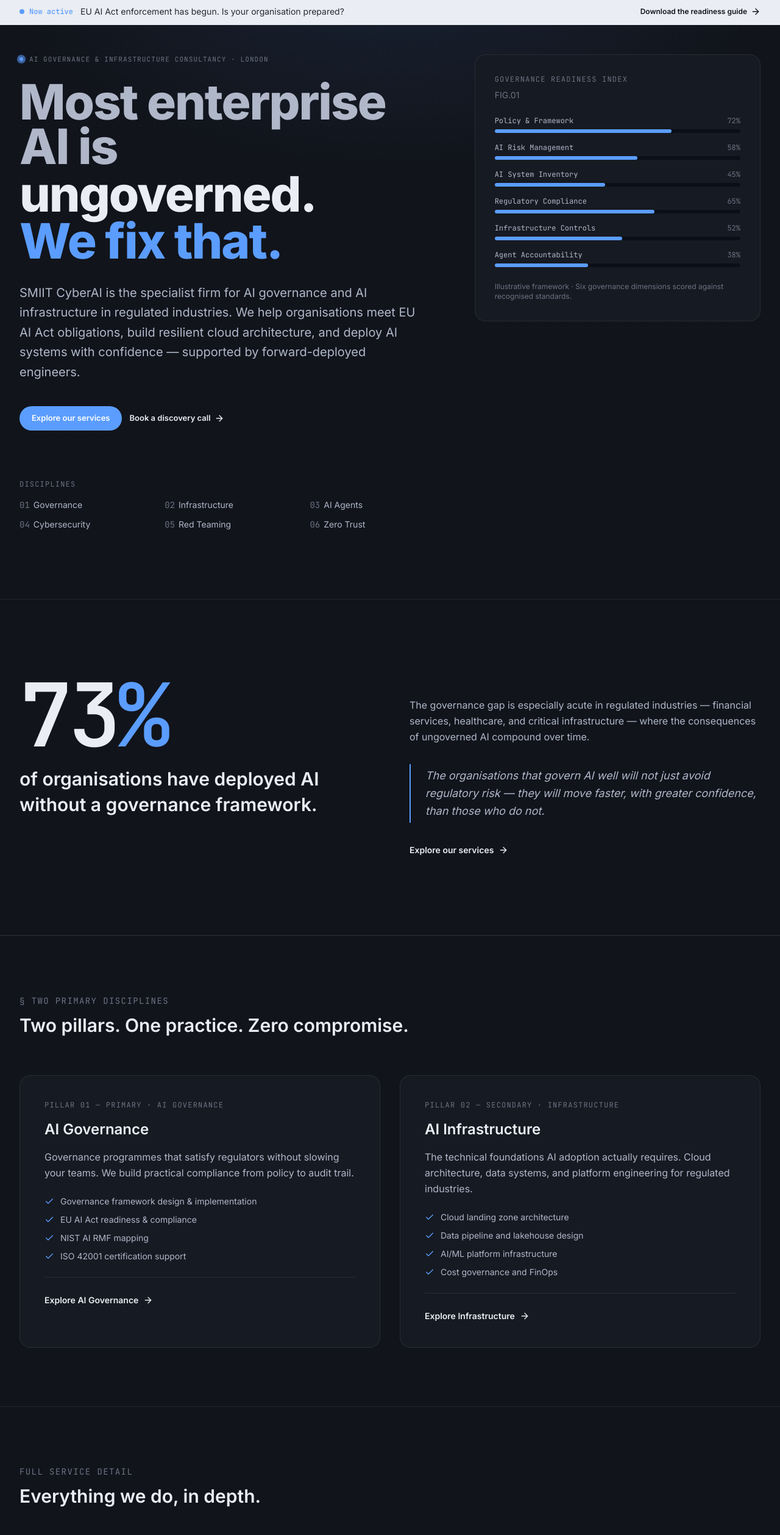
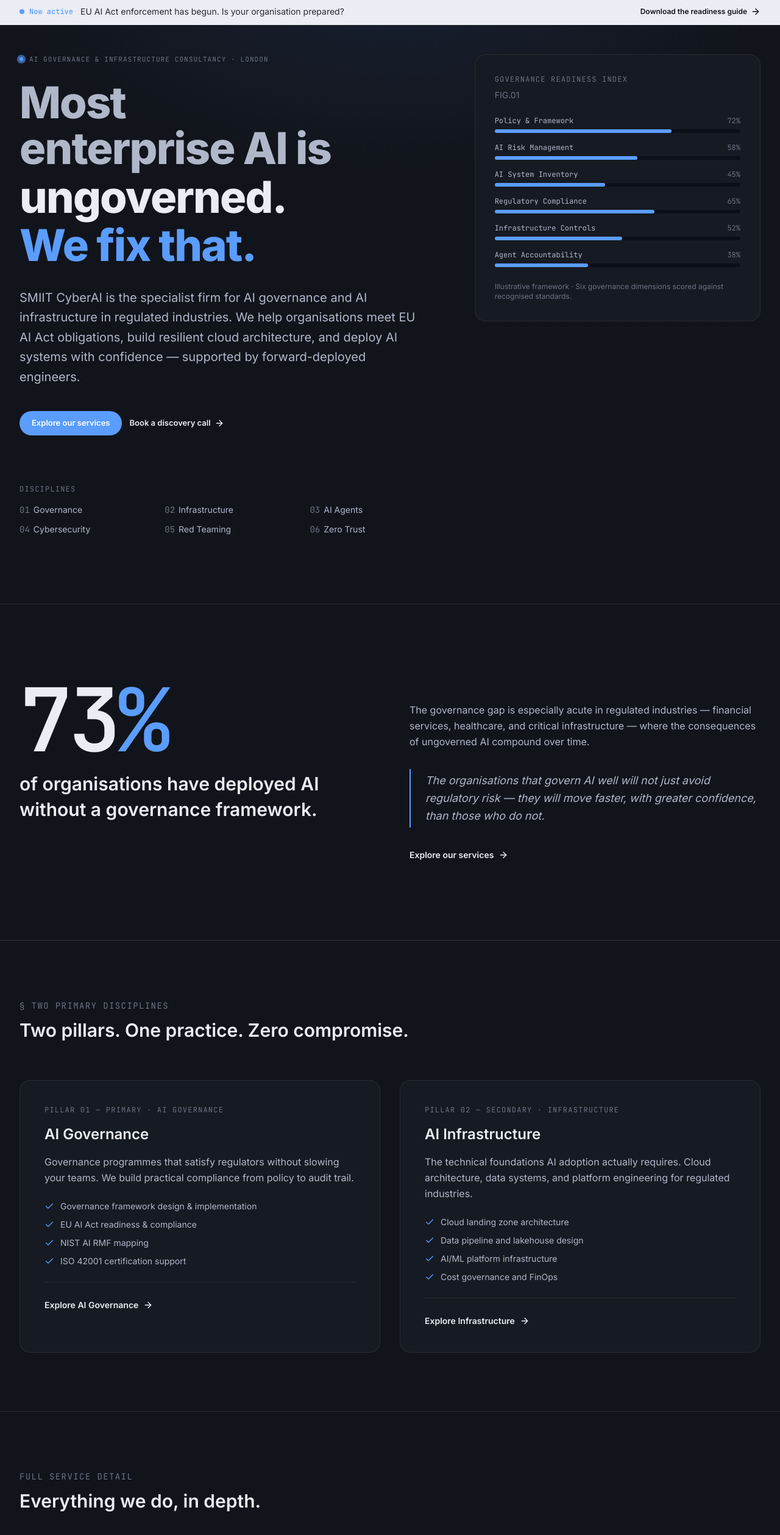
Before and after one commit to sameerkalyan/website-cloner, a Next.js app: page / in a window 1280 px wide. Shown: the part 67-2584 px from the top of the page at 61% size. Built offline with nearby package versions, Linux system fonts and the light colour scheme.

Commit message:
fix: active filter pills use accent blue, hero text-wrap balance

```diff
--- a/src/components/hero-section.tsx
+++ b/src/components/hero-section.tsx
@@ -32,8 +32,8 @@
 </div>
 
 <h1
-className="text-5xl md:text-6xl lg:text-[5rem] font-display font-extrabold leading-[0.92] tracking-tight text-[var(--ink)] mb-8 opacity-0"
-style={{ animation: "fadeUp 0.55s ease-out 0.1s forwards" }}
+className="text-4xl md:text-5xl lg:text-[4.5rem] font-display font-extrabold leading-[1.05] tracking-tight text-[var(--ink)] mb-8 opacity-0"
+style={{ animation: "fadeUp 0.55s ease-out 0.1s forwards", textWrap: "balance" }}
 >
 <span className="block text-[var(--ink2)]">Most enterprise AI is</span>
 <span className="block text-[var(--ink)] mt-1">ungoverned.</span>
--- a/src/components/insights-section.tsx
+++ b/src/components/insights-section.tsx
@@ -45,7 +45,7 @@
                 onClick={() => setFilter(f)}
                 className={`px-3.5 py-1.5 text-sm font-medium rounded-full transition-all ${
                   filter === f
-                    ? "bg-[var(--ink)] text-[var(--pa)]"
+                    ? "bg-[var(--accent)] text-white"
                     : "bg-transparent text-[var(--ink2)] border border-[var(--line)] hover:border-[var(--ink)]"
                 }`}
               >
--- a/src/components/services-tabs.tsx
+++ b/src/components/services-tabs.tsx
@@ -28,7 +28,7 @@
                 onClick={() => setActive(s)}
                 className={`px-4 py-2.5 text-sm font-medium rounded-full border text-left transition-all ${
                   active.id === s.id
-                    ? "border-[var(--ink)] bg-[var(--ink)] text-[var(--pa)]"
+                    ? "border-[var(--accent)] bg-[var(--accent)] text-white"
                     : "border-[var(--line)] text-[var(--ink2)] hover:border-[var(--ink)] hover:text-[var(--ink)]"
                 }`}
               >
```
